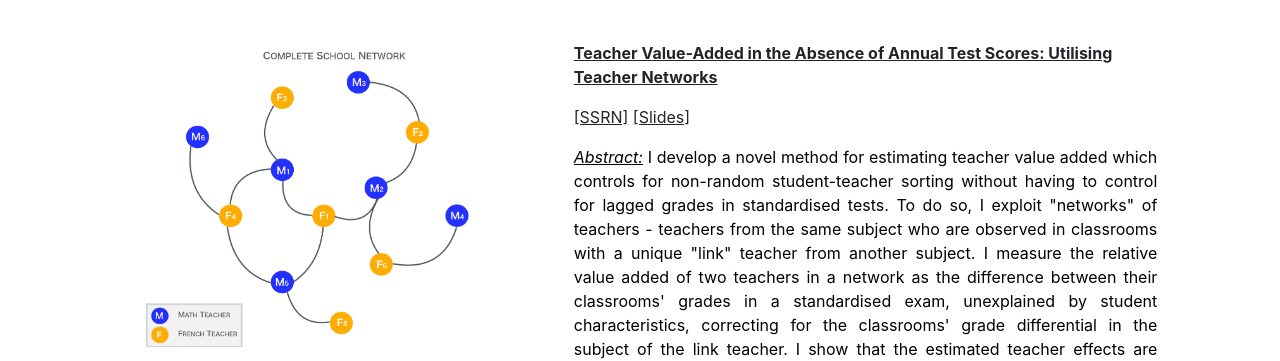
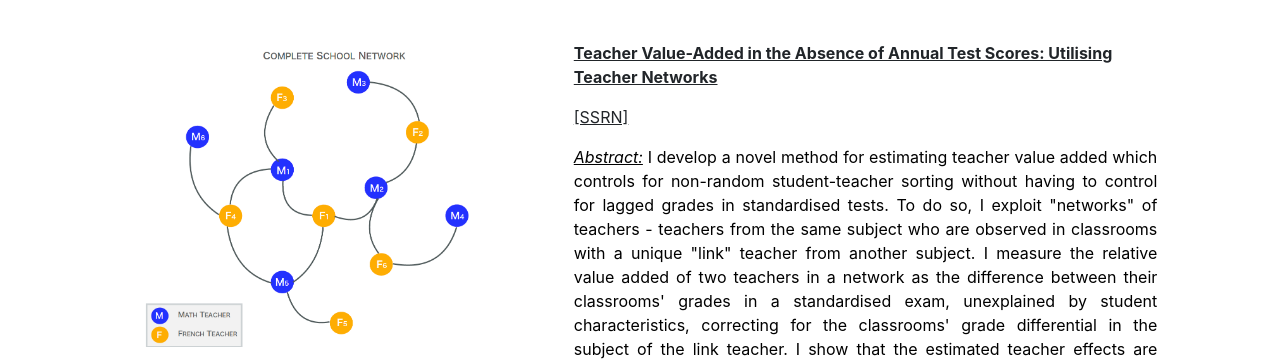
Before and after one commit to desislavatartova/desislavatartova.github.io, a Jekyll site: the page built from index.md, in a window 1280 px wide. Shown: the part 634-995 px from the top of the page. Built offline with Jekyll 4.4.1, drawn with Linux system fonts in a browser that asks for light colours.

Commit message:
Update home.html

```diff
--- a/_layouts/home.html
+++ b/_layouts/home.html
@@ -30,7 +30,7 @@ layout: default
             <p><a href="https://papers.ssrn.com/sol3/papers.cfm?abstract_id=4395082" target="_blank">
 <b>Teacher Value-Added in the Absence of Annual Test Scores: Utilising Teacher Networks</b>
 		    </a></p>
-    <p><a href="https://papers.ssrn.com/sol3/papers.cfm?abstract_id=4395082" target="_blank">[SSRN]</a> <a href="http://desislavatartova.github.io/pdf/TVA_slides.pdf" target="_blank">[Slides]</a> <p>
+    <p><a href="https://papers.ssrn.com/sol3/papers.cfm?abstract_id=4395082" target="_blank">[SSRN]</a> <p>
 	<p align="justify"> <u><em>Abstract:</em></u> I develop a novel method for estimating teacher value added which controls for non-random student-teacher sorting without having to control for lagged grades in standardised tests. To do so, I exploit "networks" of teachers  - teachers from the same subject who are observed in classrooms with a unique "link" teacher from another subject. I measure the relative value added of two teachers in a network as the difference between their classrooms' grades in a standardised exam, unexplained by student characteristics, correcting for the classrooms' grade differential in the subject of the link teacher. I show that the estimated teacher effects are unbiased under plausible assumptions that I confirm in the data. Using exhaustive French administrative data, I find that a 1 SD increase in  teacher value added within school improves student scores by 0.17 SD in Math and 0.16 SD in French.
 	</p>
   </div>
```
